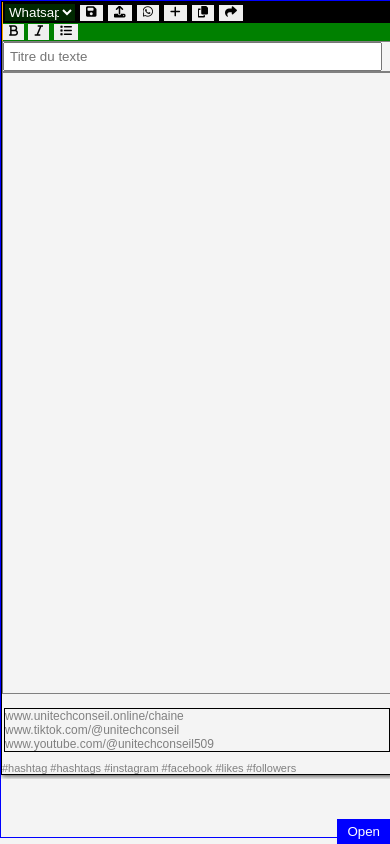
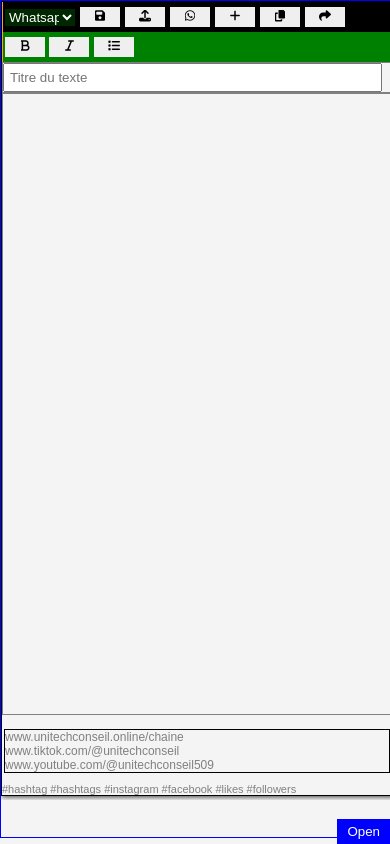
Before and after one commit to unitechconseiladmin/unitechconseil, a plain HTML site: page index.html in a window 390 px wide. Drawn offline with Linux system fonts and the light colour scheme.

Commit message:
Add files via upload

```diff
--- a/css/stylesmobile.css
+++ b/css/stylesmobile.css
@@ -157,14 +157,25 @@
         color: red;
     }
 
+    .whatsapp{
+        padding: 5px 2px;
+        background-color: green;
+    }
+
     .btnbar{
+        padding: 5px 2px;
         min-width: 100%;
         background-color: black;
-        padding: 2px;
         color:rgb(0, 132, 255);
         display: flex;
         align-items: center;
         gap: 5px;
+    }
+    .btnbar button, .twitter button, .whatsapp button{
+        padding: 2px;
+        height: 20px;
+        width: 40px;
+        font-size: 16[x];
     }
     .btnbar select{
         min-width: 70px;
@@ -179,9 +190,7 @@
     .btnbar select > option{
         color: blue;
     }
-    .whatsapp{
-        background-color: green;
-    }
+
 
 
     .editor{
```
